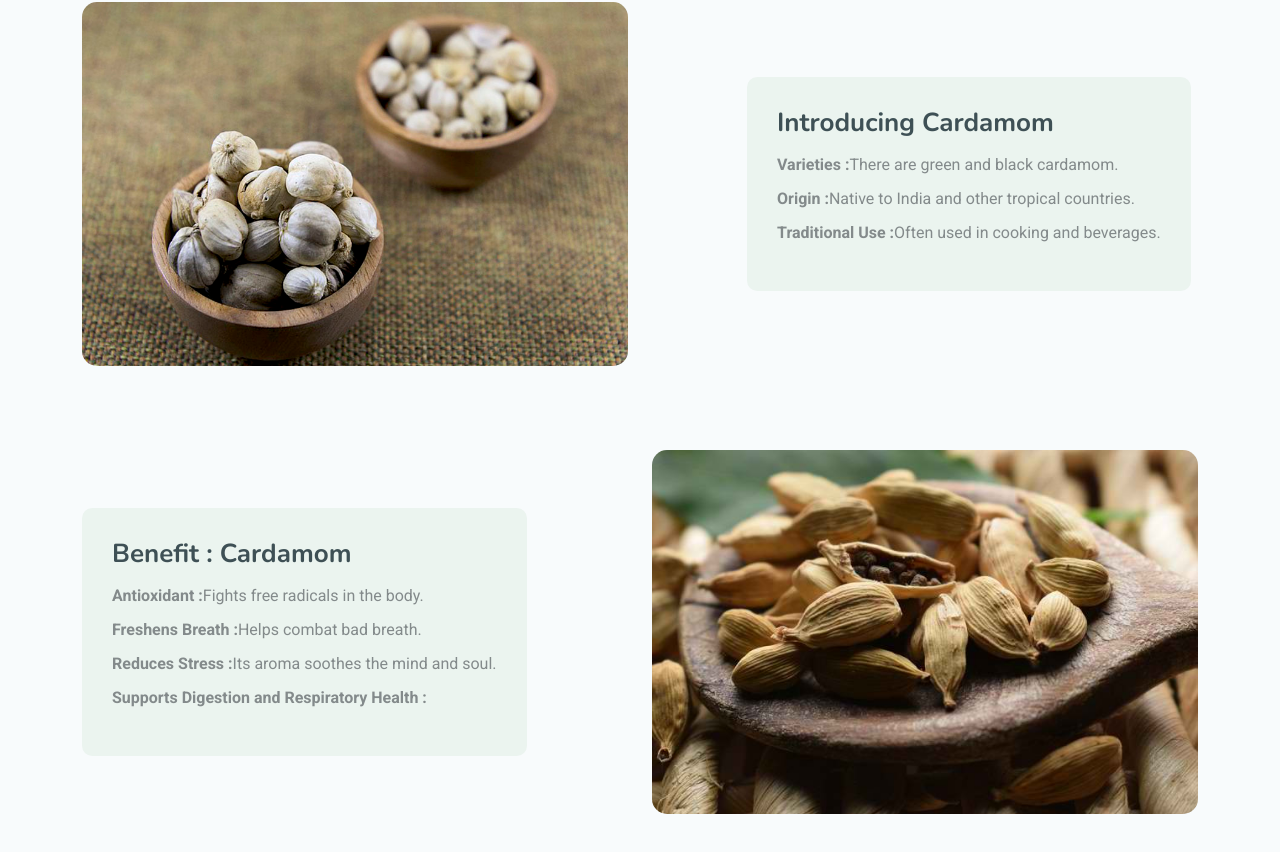
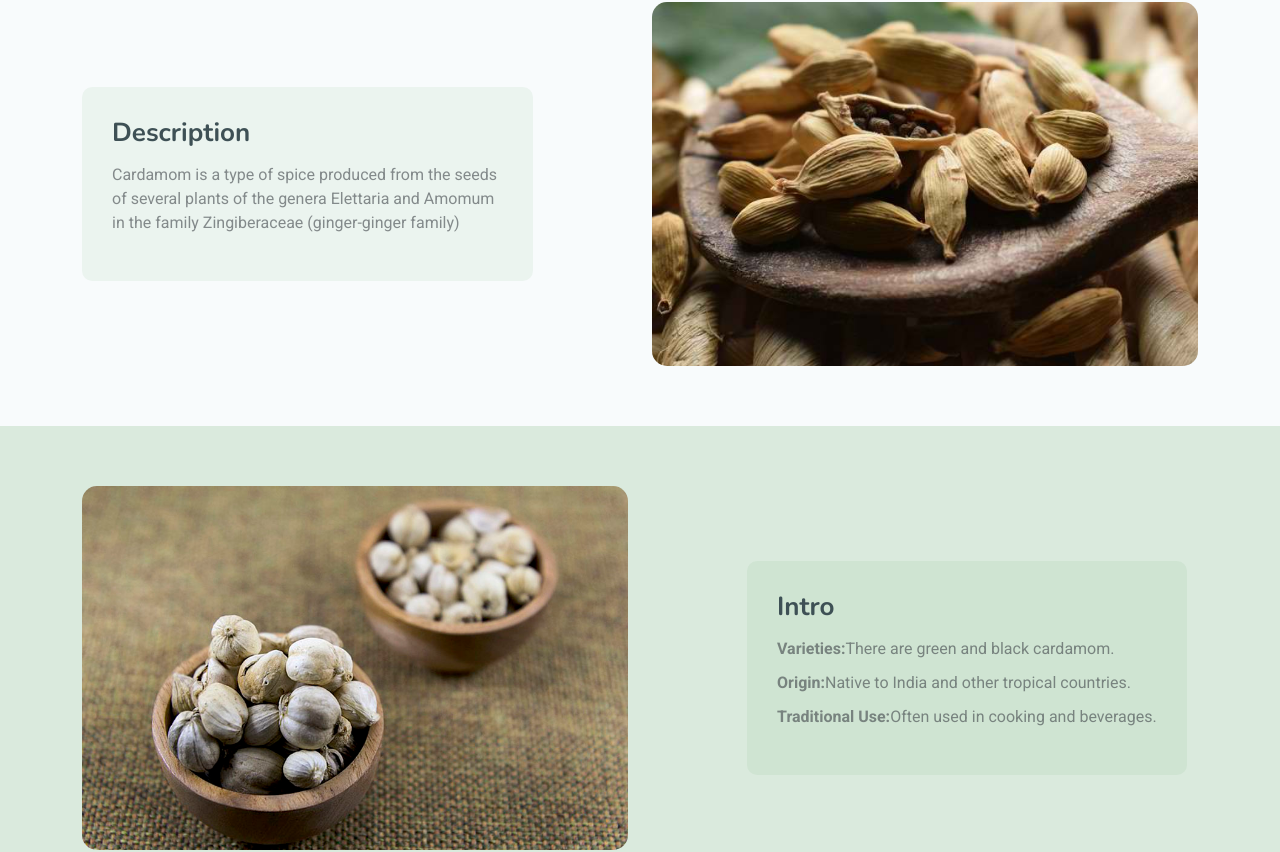
Before and after one commit to Zephhyyrr/PT.RAI_company_website, a Vue app: page /product/cardamom in a window 1280 px wide. Shown: the part 618-1470 px from the top of the page. Built offline with nearby package versions, Linux system fonts and the light colour scheme.

Commit message:
Update product

```diff
--- a/src/views/ProductDetails.vue
+++ b/src/views/ProductDetails.vue
@@ -21,51 +21,49 @@
     <!-- ini tampilan sementara -->
 
     <!-- Features Details Section -->
-    <section id="features-details" class="features-details section light-background">
-
+    <section
+      v-for="(featureData, key, index) in featureSections"
+      :key="key"
+      :class="['features-details', 'section', index % 2 === 0 ? 'light-background' : '']"
+    >
       <div class="container">
-
         <div class="row gy-4 justify-content-between features-item">
-
-          <div class="col-lg-6" data-aos="fade-up" data-aos-delay="100">
-            <img :src="product.images[1]" class="img-fluid" alt="">
-          </div>
-
-          <div class="col-lg-5 d-flex align-items-center" data-aos="fade-up" data-aos-delay="200">
+          <div
+            :class="['col-lg-5', 'd-flex', 'align-items-center', index % 2 === 0 ? 'order-2 order-lg-1' : 'order-1 order-lg-2']"
+            data-aos="fade-up"
+            :data-aos-delay="index * 100 + 100"
+          >
             <div class="content">
-              <h3>Introducing {{ product.title }}</h3>
-              <ul>
-                <li v-for="(value, key) in product.intro" :key="key">
-                  <strong>{{ key }} : </strong> {{ value }}
+              <h3>{{ formatTitle(key) }}</h3>
+              <!-- Kondisi jika hanya satu item, tampilkan langsung -->
+              <p v-if="typeof featureData === 'string'">{{ featureData }}</p>
+              <!-- Jika lebih dari satu item, tampilkan dalam list -->
+              <ul v-else>
+                <li v-for="(value, subKey) in featureData" :key="subKey">
+                  <strong>{{ formatTitle(subKey) }}:</strong> {{ value }}
                 </li>
               </ul>
             </div>
           </div>
-
-        </div>
-
-        <div class="row gy-4 justify-content-between features-item">
-
-          <div class="col-lg-5 d-flex align-items-center order-2 order-lg-1" data-aos="fade-up" data-aos-delay="100">
-
-            <div class="content">
-              <h3>Benefit : {{ product.title }}</h3>
-              <ul>
-                <li v-for="(value, key) in product.benefit" :key="key">
-                  <strong>{{ key }} : </strong>{{ value }}
-                </li>
-              </ul>
+          <div
+            :class="['col-lg-6', index % 2 === 0 ? 'order-1 order-lg-2' : 'order-2 order-lg-1']"
+            data-aos="fade-up"
+            :data-aos-delay="index * 100 + 200"
+          >
+            <img :src="product.images[index % product.images.length]" class="img-fluid img-feature" alt="" />
           </div>
         </div>
-
-          <div class="col-lg-6 order-1 order-lg-2" data-aos="fade-up" data-aos-delay="200">
-            <img :src="product.images[0]" class="img-fluid" alt=""/>
       </div>
-
-        </div><!-- Features Item -->
-
+    </section>
+    <section class="features-details section light-background">
+      <div class="container">
+        <div class="row gy-4 justify-content-between features-item">
+          <div class="content">
+            <!-- <h3>{{ formatTitle(key) }}</h3> -->
+            <p>{{ product.closing }}</p>
           </div>
-
+        </div>
+      </div>
     </section>
   </main>
 </template>
@@ -79,14 +77,22 @@
   name: "ProductDetail",
   data() {
     return {
-        product: {},
+      product: {}
     };
   },
   created() {
     this.loadProductEn();
   },
-    watch: {
-      "$route.params.id": "loadProduct",
+  computed: {
+    featureSections() {
+      // Filter featureSections agar hanya mencakup data tanpa title dan closing
+      return Object.keys(this.product).reduce((sections, key) => {
+        if (key !== 'id' && key !== 'images' && key !== 'title' && key !== 'closing') {
+          sections[key] = this.product[key];
+        }
+        return sections;
+      }, {});
+    }
   },
   methods: {
     loadProductEn() {
@@ -96,17 +102,31 @@
     loadProductCn() {
       const productId = this.$route.params.id;
       this.product = products_cn.find((p) => p.id === productId);
-        console.log("China Product:", this.product);
     },
     loadProductId() {
       const productId = this.$route.params.id;
       this.product = products_id.find((p) => p.id === productId);
     },
+    formatTitle(key) {
+      return key
+        .replace(/_/g, " ")
+        .replace(/\b\w/g, (char) => char.toUpperCase());
     },
-
+    isMultiItem(featureData) {
+      return typeof featureData === 'object' && Object.keys(featureData).length > 1;
+    }
+  },
+  // kalau parameter berubah, ulang laod lagi
+  watch: {
+    '$route.params.id': function() {
+      this.loadProductEn();
+    },
+  },
 };
 </script>
-
 <style scoped>
-  /* Pastikan scoped untuk mengisolasi CSS ke komponen ini */
+  .img-feature{
+    width: 100%;
+    height: auto;
+  }
 </style>
```
Lines whose indentation alone changed are shown as unchanged.
